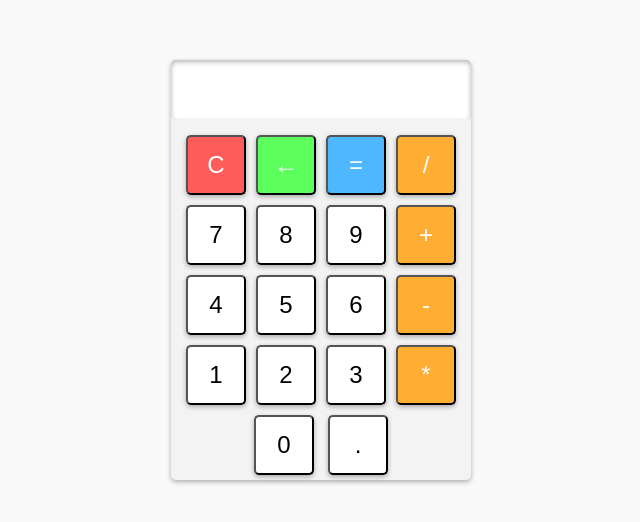
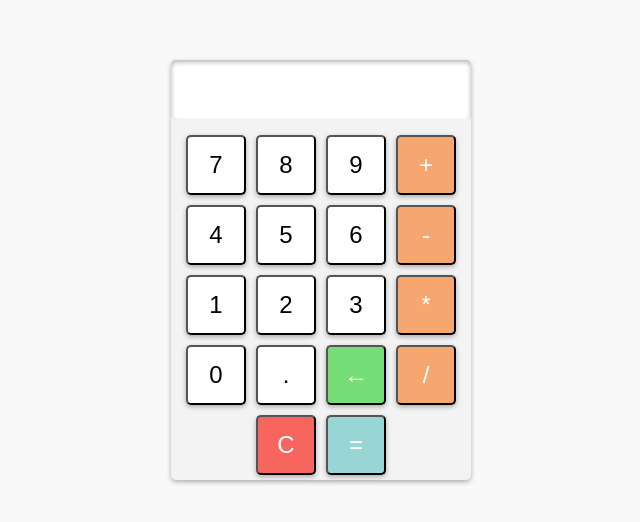
Before and after one commit to Nicci12/javascript-assignment-two, a plain HTML site: page index.html in a window 1280 px wide. Shown: the part 138-660 px from the top of the page, without its empty margins (319-959 px from the left). Drawn offline with Linux system fonts and the light colour scheme.

Commit message:
fixing display

```diff
--- a/index.html
+++ b/index.html
@@ -11,12 +11,6 @@
 <body>
     <div class="calculator">
         <div class="display"></div>
-        <div class="button-row">
-            <button class="clear">C</button>
-            <button class="backspace">&larr;</button>
-            <button class="equal">=</button>
-            <button class="operator" value="/">/</button>
-        </div>
         <div class="button-row">
             <button class="number" value="7">7</button>
             <button class="number" value="8">8</button>
@@ -35,9 +29,15 @@
             <button class="number" value="3">3</button>
             <button class="operator" value="*">*</button>
         </div>
-        <div id="last-row">
+        <div class="button-row">
             <button class="number" value="0">0</button>
             <button class="decimal" value=".">.</button>
+            <button class="backspace">&larr;</button>
+            <button class="operator" value="/">/</button>
+        </div>
+        <div class="button-row">
+            <button class="clear">C</button>
+            <button class="equal">=</button>
         </div>
     </div>
     <script src="./javascript.js"></script>
--- a/style.css
+++ b/style.css
@@ -25,6 +25,7 @@
 .display {
   width: 100%;
   height: 60px;
+  padding-top: 10px;
   background-color: #fff;
   border-radius: 5px;
   box-shadow: inset 0px 2px 5px rgba(0, 0, 0, 0.3);
@@ -51,7 +52,7 @@
 }
 
 button:hover {
-    background-color: #fbff0f;
+  background-color: #bdabda;
 }
 
 button:active {
@@ -59,22 +60,22 @@
 }
 
 .clear {
-    background-color: #ff5c5c;
+  background-color: #f7665e;
   color: #fff;
 }
 
 .operator {
-    background-color: #ffad33;
+  background-color: #f6a770;
   color: #fff;
 }
 
 .equal {
-    background-color: #4db8ff;
+  background-color: #97d6d5;
   color: #fff;
 }
 
-  .backspace{
-    background-color: #5cff5c;
+.backspace {
+  background-color: #77dd77;
   color: #fff;
 }
 @media (max-width: 480px) {
```
Lines whose indentation alone changed are shown as unchanged.
